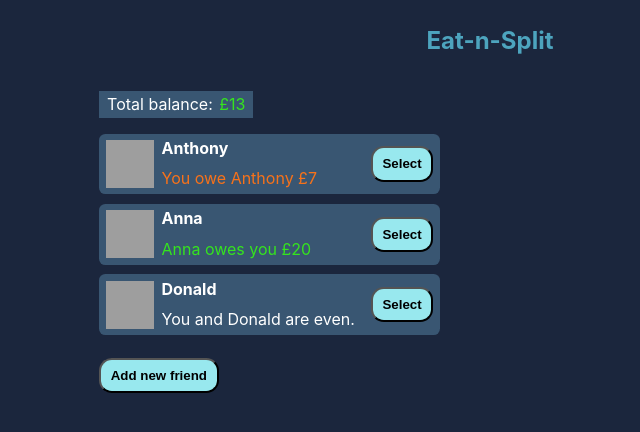
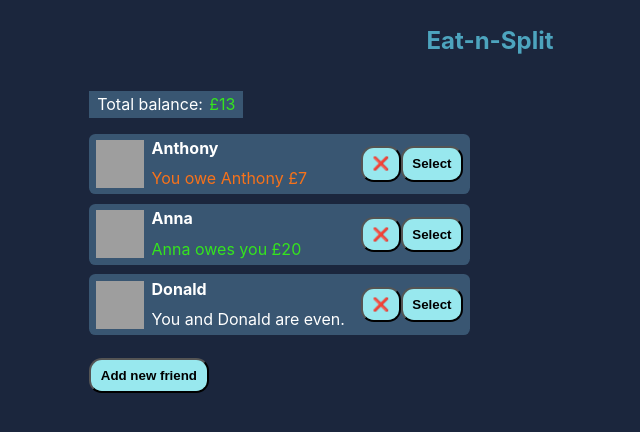
Before and after one commit to rud-y/eatAndSplit, a React (Create React App) app: page / in a window 1280 px wide. Shown: the top 432 px of the page, without its empty margins (150-790 px from the left). Built offline with nearby package versions, Linux system fonts and the light colour scheme; grey boxes are pictures that could not be loaded; a web font is replaced by a local one.

Commit message:
Saving to localStorage, added Delete option

```diff
--- a/src/App.js
+++ b/src/App.js
@@ -32,13 +32,27 @@ function Button({ children, onClick }) {
 
 function App() {
   const [showAddFriend, setShowAddFriend] = useState(false);
-  const [friends, setFriends] = useState([]);
+  const [friends, setFriends] = useState(() => {
+   const storedFriends = JSON.parse(localStorage.getItem("Friends")) || [];
+
+   const uniqueFriends = Array.from(
+     new Map(
+       [...storedFriends, ...initialFriends].map(friend => [friend.id, friend])
+     ).values()
+   );
+
+
+   return uniqueFriends;
+  });
   const [selectedFriend, setSelectedFriend] = useState(null);
   const totalBalance = getTotalBalance();
 
-  useEffect(() => {
-    setFriends(initialFriends);
-  }, []);
+
+   useEffect(() => {
+   localStorage.setItem('Friends', JSON.stringify(friends));
+  }, [friends])
+
+
 
   function handleShowAddFriend(e) {
     setShowAddFriend((show) => !show);
@@ -52,6 +66,18 @@ function App() {
   function handleSelection(friend) {
     setSelectedFriend((current) => (current?.id === friend.id ? null : friend));
     setShowAddFriend(false);
+  }
+
+  function handleDeleteFriend(friend) {
+   const confirmDelete = window.confirm('Are you sure you want to remove this friend?');
+
+   if(!confirmDelete) {
+    return
+   } else {
+    setFriends((allFriends) => allFriends.filter(f => f.id !== friend.id))
+   }
+
+
   }
 
   // !!
@@ -93,6 +119,7 @@ function App() {
             friends={friends}
             selectedFriend={selectedFriend}
             onSelection={handleSelection}
+            onDelete={handleDeleteFriend}
           />
           {showAddFriend && <FormAddFriend onAddFriend={handleAddFriend} />}
           <Button
@@ -115,7 +142,7 @@ function App() {
   );
 }
 
-function FriendsList({ friends, selectedFriend, onSelection }) {
+function FriendsList({ friends, selectedFriend, onSelection, onDelete }) {
   return (
     <ul>
       {friends.map((friend) => (
@@ -124,13 +151,14 @@ function FriendsList({ friends, selectedFriend, onSelection }) {
           friend={friend}
           selectedFriend={selectedFriend}
           onSelection={onSelection}
+          onDelete={onDelete}
         />
       ))}
     </ul>
   );
 }
 
-function Friend({ friend, selectedFriend, onSelection }) {
+function Friend({ friend, selectedFriend, onSelection, onDelete }) {
   const isSelected = selectedFriend?.id === friend.id;
 
   return (
@@ -140,7 +168,7 @@ function Friend({ friend, selectedFriend, onSelection }) {
         tabindex={0}
         aria-label={`${friend.name} is selected.`}
       >
-        <img src={friend.image} alt="A profile pic of a person" />
+        <img src={friend.image} alt={`The face of ${friend.name}`} />
         <div className="friend-name-and-text">
           <p className="friend-name">{friend.name}</p>
 
@@ -161,9 +189,12 @@ function Friend({ friend, selectedFriend, onSelection }) {
           )}
         </div>
       </div>
-      <Button onClick={() => onSelection(friend)}>
-        {isSelected ? "Close" : "Select"}
-      </Button>
+      <div className="buttones">
+        <Button onClick={() => onDelete(friend)}>{"❌"}</Button>
+        <Button onClick={() => onSelection(friend)}>
+          {isSelected ? "Close" : "Select"}
+        </Button>
+      </div>
     </li>
   );
 }
@@ -175,7 +206,10 @@ function FormAddFriend({ onAddFriend }) {
   function handleFormSubmit(e) {
     e.preventDefault();
 
-    if (!name || !image) return;
+    if (!name || !image) {
+     alert('Enter the name of a new friend please!');
+     return;
+    }
 
     const id = Date.now();
 
--- a/src/index.css
+++ b/src/index.css
@@ -48,6 +48,11 @@ code {
 
 .button[text]:hover {
   font-weight: bold;
+}
+
+.buttones {
+ display: flex;
+ flex-flow: row nowrap;
 }
 
 .app {
```
